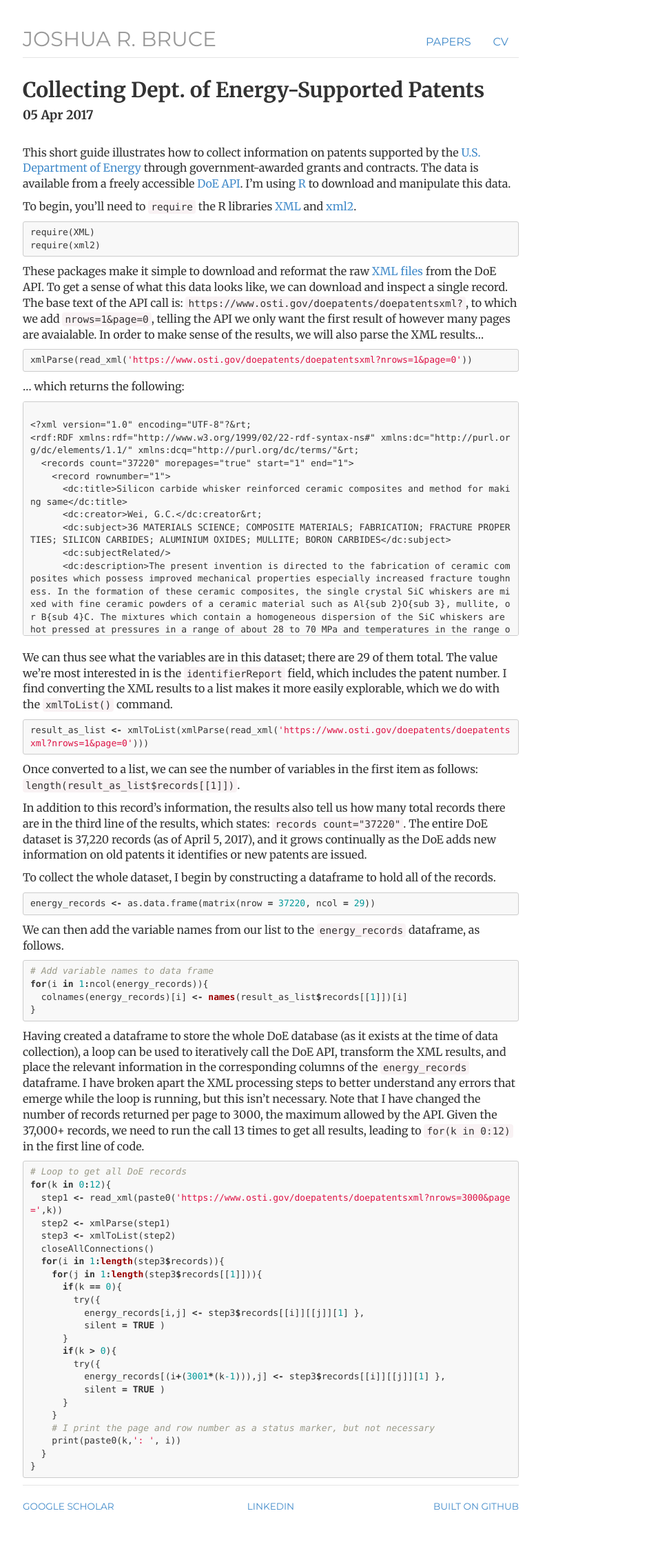
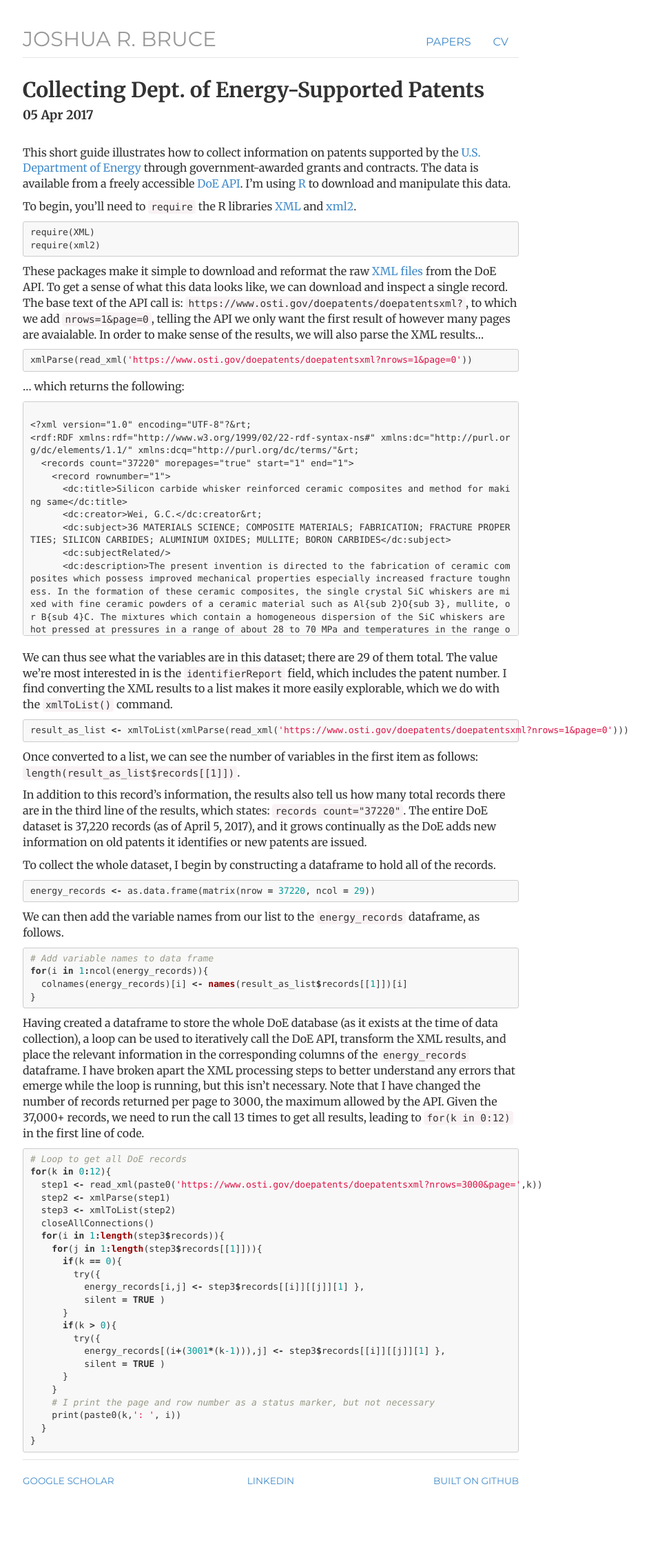
Before and after one commit to joshuarbruce/joshuarbruce.github.io, a Jekyll site: the page built from _posts/2017-04-05-getting-doe-patents.md, in a window 1280 px wide. Shown: the whole page at 69% size, without its empty margins (247-1189 px from the left). Built offline with Jekyll 4.4.1, drawn with Linux system fonts in a browser that asks for light colours; nearby versions of some CDN libraries; after the commit the page ends 2209 px from its top, so only the background shows below that.

Commit message:
Update style.css

```diff
--- a/css/style.css
+++ b/css/style.css
@@ -117,6 +117,11 @@ blockquote {
 
 /* github style pygments theme for jekyll */
 /* from https://github.com/aahan/pygments-github-style */
+/* more at https://kvurd.com/blog/my-jekyll-blog-setup-bootstrap-sass-pygments/ */
+
+.highlight pre code {
+  white-space: pre;       /* forces <code> to respect <pre> formatting */
+}
 
 .highlight pre, pre, .highlight .hll { background-color: #f8f8f8; border: 1px solid #ccc; padding: 6px 10px; border-radius: 3px; }
 .highlight .c { color: #999988; font-style: italic; }
```
